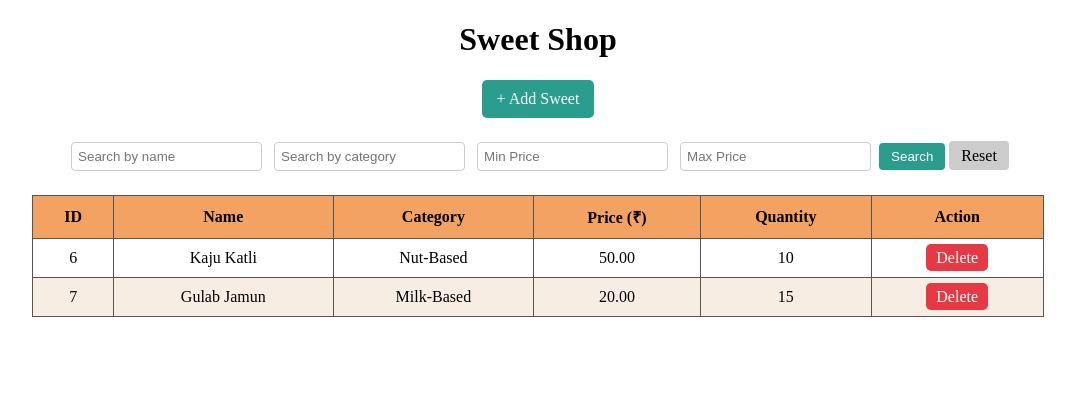
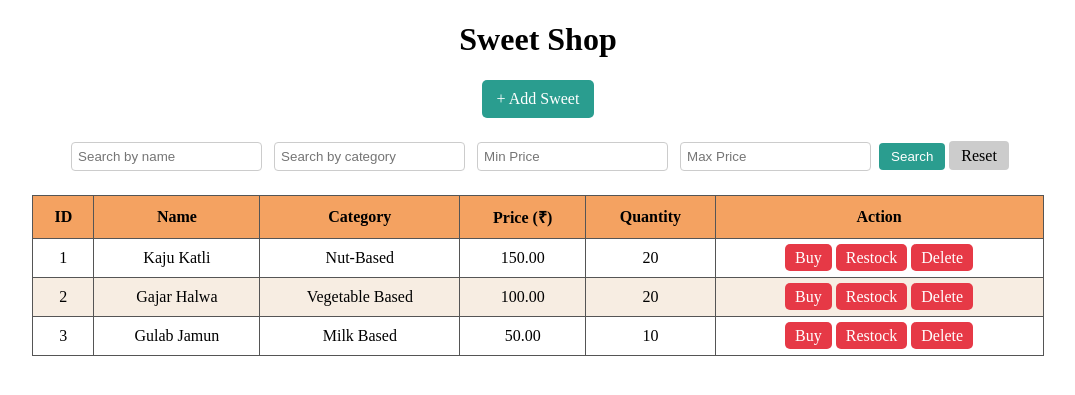
Before and after one commit to meetbarevadiya8/Sweet-Shop-Management-System, a Django app: page / in a window 1280 px wide. Shown: the top 395 px of the page, without its empty margins (102-1177 px from the left). Run offline with Django 5.2, Linux system fonts and the light colour scheme; data comes from the database, SQL or seed files in the repository.

```diff
--- a/sweetshop/store/urls.py
+++ b/sweetshop/store/urls.py
@@ -5,4 +5,8 @@ urlpatterns = [
     path('', views.sweet_list, name='sweet_list'),
     path('add/', views.add_sweet, name='add_sweet'),
     path('delete/<int:sweet_id>/', views.delete_sweet, name='delete_sweet'),
+    path('purchase/', views.purchase_sweet, name='purchase_sweet'),
+    path('purchase/<int:sweet_id>/', views.purchase_sweet, name='purchase_sweet'),
+    path('restock/', views.restock_sweet, name='restock_sweet'),
+    path('restock/<int:sweet_id>/', views.restock_sweet, name='restock_sweet'),
 ]
--- a/sweetshop/store/views.py
+++ b/sweetshop/store/views.py
@@ -1,4 +1,5 @@
 from django.shortcuts import render, redirect, get_object_or_404
+from django.views.decorators.csrf import csrf_exempt
 from django.contrib import messages
 from .models import Sweet
 from .forms import SweetForm
@@ -47,8 +48,54 @@ def add_sweet(request):
             messages.error(request, "Error adding sweet.")
     return redirect('sweet_list')
 
-# Delete Sweet
+## Delete Sweet
+
+from django.db import connection, transaction
+
 def delete_sweet(request, sweet_id):
     sweet = get_object_or_404(Sweet, id=sweet_id)
     sweet.delete()
+
+    # If all sweets are deleted, reset auto-increment counter
+    if not Sweet.objects.exists():
+        with connection.cursor() as cursor:
+            db_vendor = connection.vendor
+            table_name = 'store_sweet'
+            if db_vendor == 'sqlite':
+                cursor.execute(f"DELETE FROM sqlite_sequence WHERE name='{table_name}'")
     return redirect('sweet_list')
+
+
+# Buy Sweet
+@csrf_exempt
+def purchase_sweet(request):
+    if request.method == 'POST':
+        sweet_id = request.POST.get('sweet_id')
+        quantity_to_buy = int(request.POST.get('quantity', 0))
+
+        sweet = get_object_or_404(Sweet, id=sweet_id)
+
+        if sweet.quantity >= quantity_to_buy:
+            sweet.quantity -= quantity_to_buy
+            sweet.save()
+            messages.success(request, f"Purchased {quantity_to_buy} units of {sweet.name}.")
+        else:
+            messages.error(request, f"Only {sweet.quantity} units available of {sweet.name}.")
+    return redirect('sweet_list')
+
+# Restock Sweet
+@csrf_exempt
+def restock_sweet(request):
+    if request.method == 'POST':
+        sweet_id = request.POST.get('sweet_id')
+        quantity_to_add = int(request.POST.get('quantity', 0))
+        new_price = float(request.POST.get('price', 0))
+
+        sweet = get_object_or_404(Sweet, id=sweet_id)
+
+        sweet.quantity += quantity_to_add
+        sweet.price = new_price
+        sweet.save()
+
+        messages.success(request, f"{sweet.name} restocked and price updated.")
+    return redirect('sweet_list')
--- a/sweetshop/templates/index.html
+++ b/sweetshop/templates/index.html
@@ -195,8 +211,66 @@
         <a href="{% url 'sweet_list' %}">Reset</a>
     </form>
 
+    <!-- Buy Sweet Modal -->
+    <div id="buyModal" class="modal">
+        <div class="modal-content">
+            <span class="close" onclick="closeBuyModal()">&times;</span>
+            <h2>Buy Sweet</h2>
+            <form method="post" action="{% url 'purchase_sweet' %}">
+                {% csrf_token %}
+                <input type="hidden" id="buySweetId" name="sweet_id">
+
+                <label>Name:</label>
+                <input type="text" id="buySweetName" readonly>
+
+                <label>Category:</label>
+                <input type="text" id="buySweetCategory" readonly>
+
+                <label>Unit Price (₹):</label>
+                <input type="text" id="buySweetPrice" readonly>
+
+                <label>Quantity to Buy:</label>
+                <input type="number" name="quantity" id="buyQuantity" min="1" required oninput="updateTotalPrice()">
+
+                <label>Total Price (₹):</label>
+                <input type="text" id="buyTotalPrice" readonly style="background:#e0e0e0; font-weight:bold;">
+
+                <button type="submit" class="submit-btn">Buy</button>
+            </form>
+        </div>
+    </div>
+
+    <!-- Restock Modal -->
+    <div id="restockModal" class="modal">
+        <div class="modal-content">
+            <span class="close" onclick="closeRestockModal()">&times;</span>
+            <h2>Restock Sweet</h2>
+            <form method="post" action="{% url 'restock_sweet' %}">
+                {% csrf_token %}
+                <input type="hidden" id="restockSweetId" name="sweet_id">
+
+                <label>Name:</label>
+                <input type="text" id="restockSweetName" readonly>
+
+                <label>Category:</label>
+                <input type="text" id="restockSweetCategory" readonly>
+
+                <label>New Price (₹):</label>
+                <input type="number" step="0.01" id="restockSweetPrice" name="price" required>
+
+                <label>Quantity to Add:</label>
+                <input type="number" name="quantity" required min="1" placeholder="Enter quantity">
+
+                <button type="submit" class="submit-btn">Update & Restock</button>
+            </form>
+        </div>
+    </div>
+
+
+
+
     <!-- Sweet List Show -->
-     <table>
+    <table>
         <thead>
             <tr>
                 <th>ID</th>
@@ -216,8 +290,12 @@
                 <td>{{ sweet.price }}</td>
                 <td>{{ sweet.quantity }}</td>
                 <td>
+                    <a class="button" href="#"
+                        onclick="openBuyModal({{ sweet.id }}, '{{ sweet.name }}', '{{ sweet.category }}', '{{ sweet.price }}')">Buy</a>
+                    <a class="button" href="#"
+                        onclick="openRestockModal({{ sweet.id }}, '{{ sweet.name }}', '{{ sweet.category }}', '{{ sweet.price }}')">Restock</a>
                     <a class="button" href="{% url 'delete_sweet' sweet.id %}">Delete</a>
-                    </td>
+                </td>
             </tr>
             {% empty %}
             <tr>
@@ -243,6 +321,42 @@
             modal.style.display = "none";
         }
     }
+
+    // Open Buy Sweet Modal
+    function openBuyModal(id, name, category, price) {
+        document.getElementById("buyModal").style.display = "block";
+        document.getElementById("buySweetId").value = id;
+        document.getElementById("buySweetName").value = name;
+        document.getElementById("buySweetCategory").value = category;
+        document.getElementById("buySweetPrice").value = price;
+        document.getElementById("buyQuantity").value = 1;
+        updateTotalPrice();
+    }
+    function closeBuyModal() {
+        document.getElementById("buyModal").style.display = "none";
+    }
+
+    // Open Restock Modal
+    function openRestockModal(id, name, category, price) {
+        document.getElementById('restockModal').style.display = 'block';
+        document.getElementById('restockSweetId').value = id;
+        document.getElementById('restockSweetName').value = name;
+        document.getElementById('restockSweetCategory').value = category;
+        document.getElementById('restockSweetPrice').value = price;
+    }
+    function closeRestockModal() {
+        document.getElementById('restockModal').style.display = 'none';
+    }
+
+
+    //Total Price Count
+    function updateTotalPrice() {
+        const quantity = parseInt(document.getElementById("buyQuantity").value) || 0;
+        const unitPrice = parseFloat(document.getElementById("buySweetPrice").value) || 0;
+        const total = quantity * unitPrice;
+        document.getElementById("buyTotalPrice").value = total.toFixed(2);
+    }
+
 </script>
 
 </html>
```
Also changed, not shown: other parts of sweetshop/templates/index.html (+17 -1 lines), sweetshop/db.sqlite3.
